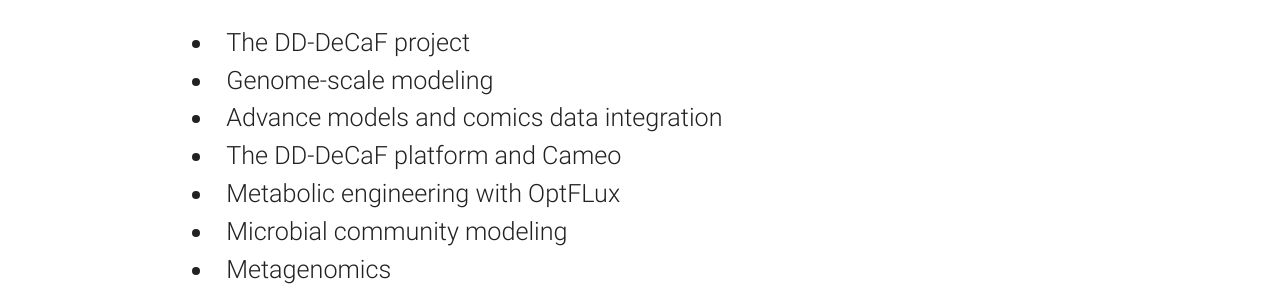
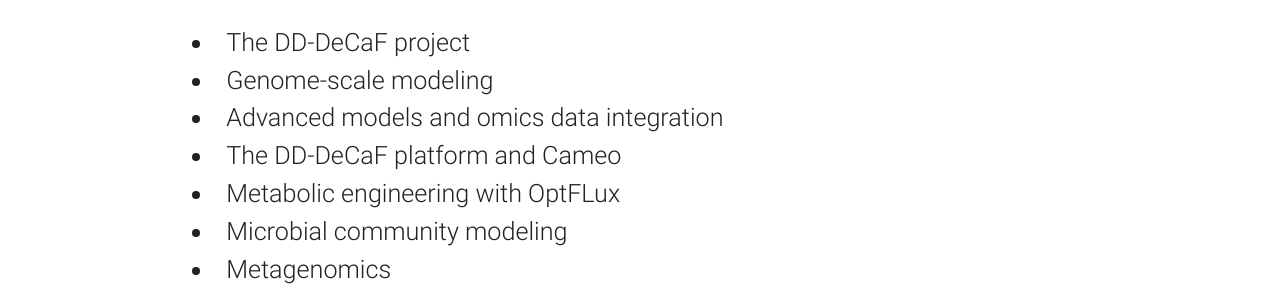
Before and after one commit to DD-DeCaF/website, a Jekyll site: the page built from _posts/2017-06-29-Workshop.md, in a window 1280 px wide and 900 px high, scrolled down 696 px. Shown: the part 157-454 px from the top of the window. Built offline with Jekyll 4.4.1, drawn with Linux system fonts in a browser that asks for light colours; nearby versions of some CDN libraries; library files that are not in the unit come from our copies; comment, search, counter and statistics services are not loaded.

Commit message:
Update 2017-06-29-Workshop.md

```diff
--- a/_posts/2017-06-29-Workshop.md
+++ b/_posts/2017-06-29-Workshop.md
@@ -20,7 +20,7 @@
 
 <li class="li2"><span class="s1">The DD-DeCaF project</span></li>
 <li class="li2"><span class="s1">Genome-scale modeling</span></li>
-<li class="li2"><span class="s1">Advance models and comics data integration</span></li>
+<li class="li2"><span class="s1">Advanced models and omics data integration</span></li>
 <li class="li2"><span class="s1">The DD-DeCaF platform and Cameo</span></li>
 <li class="li2"><span class="s1">Metabolic engineering with OptFLux</span></li>
 <li class="li2"><span class="s1">Microbial community modeling</span></li>
```
